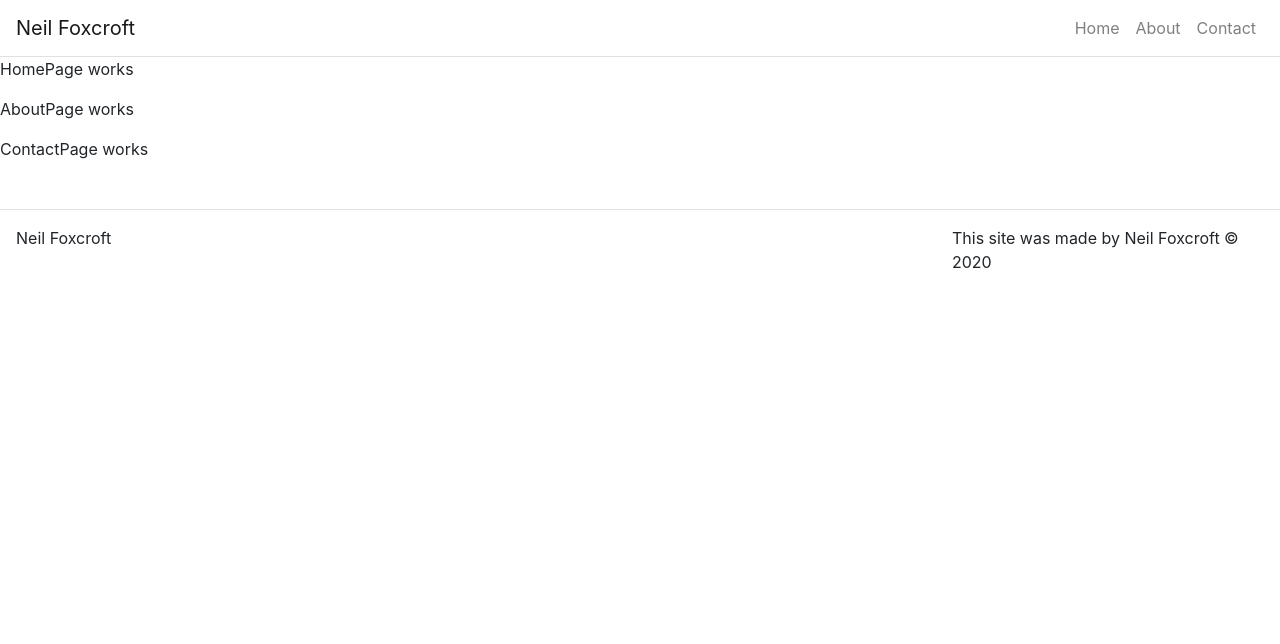
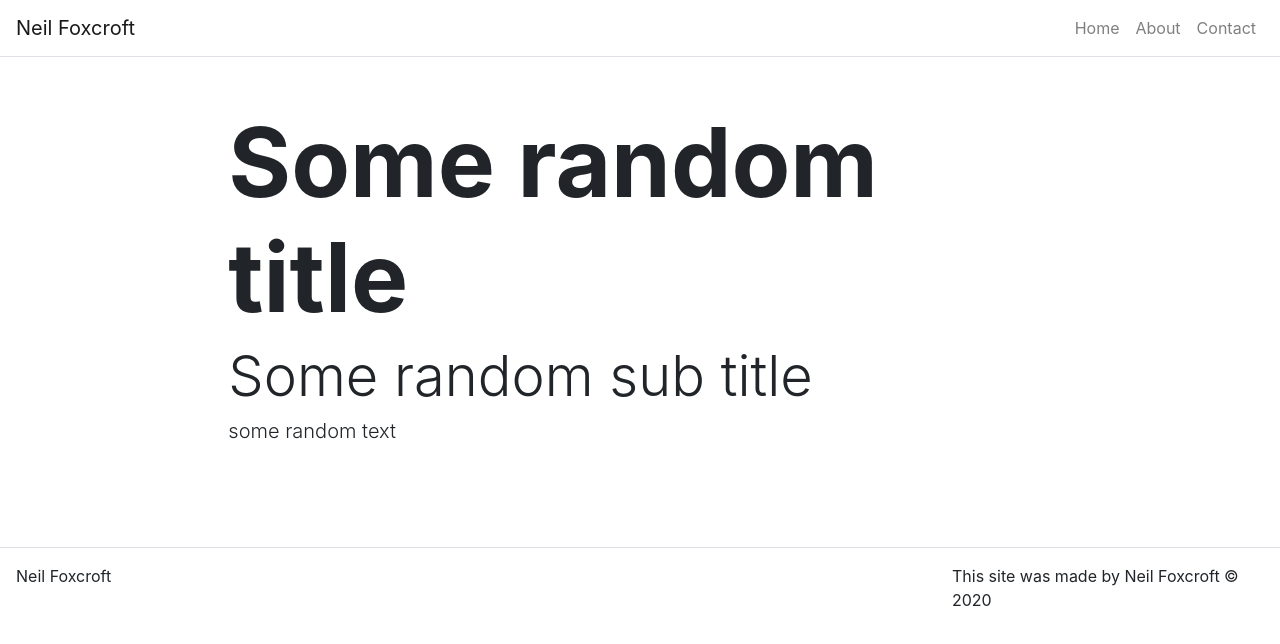
Before and after one commit to neilfoxcroft/neilfoxcroft.com-repo, a React (Create React App) app: page / in a window 1280 px wide. Shown: the top 644 px of the page. Built offline with nearby package versions, Linux system fonts and the light colour scheme.

Commit message:
fixed router
router now works (problem was due to the paths created within the router basic syntax error) added jumbotron to homepage might remove later on

```diff
--- a/src/App.js
+++ b/src/App.js
@@ -1,12 +1,11 @@
 //main web application
 
 import React from 'react';
-import {BrowserRouter as Router, Route, Link} from 'react-router-dom';
+import { BrowserRouter as Router, Route, Link } from 'react-router-dom';
 import Container from 'react-bootstrap/Container';
-import { Navbar, NavbarBrand, Nav } from 'react-bootstrap';
+import { Navbar, Nav } from 'react-bootstrap';
 import './App.css';
 
-import HeaderBar from "./HeaderBar.js"
 import Footer from "./components/Footer.js"
 import HomePage from "./pages/HomePage.js"
 import AboutPage from "./pages/AboutPage.js"
@@ -24,8 +23,9 @@ class App extends React.Component {
         {title: 'Contact', path: "/contact"}
       ],
       home: {
-        title: 'Title',
-        subTitle: 'promising future developer',
+        title: 'Some random title',
+        subTitle: 'Some random sub title',
+        homeText: 'some random text',
       },
       about: {
         title: 'About Me',
@@ -35,6 +35,7 @@ class App extends React.Component {
       }
     }
   }
+
   render() {
     return (
      <Router>
@@ -47,21 +48,20 @@ class App extends React.Component {
             <Navbar.Collapse id="navbar-toggle">
               <Nav className="ml-auto">
                 <Link className="nav-link" to="/">Home</Link>
-                <Link className="nav-link" to="/">About</Link>
-                <Link className="nav-link" to="/">Contact</Link>
+                <Link className="nav-link" to="/about">About</Link>
+                <Link className="nav-link" to="/contact">Contact</Link>
               </Nav>
             </Navbar.Collapse>
           </Navbar>
 
-          <Route path="/" exact render={() => <HomePage title={this.state.home.title} subTitle={this.state.home.subTitle} />} />
-          <Route path="/" exact render={() => <AboutPage title={this.state.about.title} /> } />
-          <Route path="/" exact render={() => <ContactPage title={this.state.contact.title} />} />
+          <Route path="/" exact render={() => <HomePage title={this.state.home.title} subTitle={this.state.home.subTitle} homeText={this.state.home.homeText} />} />
+          <Route path="/about" exact render={() => <AboutPage title={this.state.about.title} /> } />
+          <Route path="/contact" exact render={() => <ContactPage title={this.state.contact.title} />} />
 
           <Footer />
 
        </Container>
-
-     </Router>
+      </Router>
     );
   }
 }
--- /dev/null
+++ b/src/components/LargeBanner.js
@@ -0,0 +1,22 @@
+import React from 'react';
+import { Jumbotron, Container, Row, Col } from 'react-bootstrap';
+
+function LargeBanner(props) {
+
+    return(
+        <Jumbotron className="bg-transparent jumbotron-fluid p-0">
+            <Container fluid={true} >
+                <Row className="justify-content-center py-5">
+                    <Col md={8} sm={12}>
+                    { props.title && <h1 className="display-1 font-weight-bolder">{props.title}</h1>}
+                    { props.subTitle && <h3 className="display-4 font-weight-light">{props.subTitle}</h3>}
+                    { props.homeText && <h3 className="lead font-weight-light">{props.homeText}</h3>}
+                    </Col>
+                </Row>
+            </Container>
+        </Jumbotron>
+    )
+
+}
+
+export default LargeBanner;
--- a/src/pages/HomePage.js
+++ b/src/pages/HomePage.js
@@ -1,9 +1,10 @@
 import React from 'react';
+import LargeBanner from '../components/LargeBanner';
 
 function HomePage(props) {
 
     return (
-        <p>HomePage works</p>
+        <LargeBanner title={props.title} subTitle={props.subTitle} homeText={props.homeText} />
     )
 
 }
```
